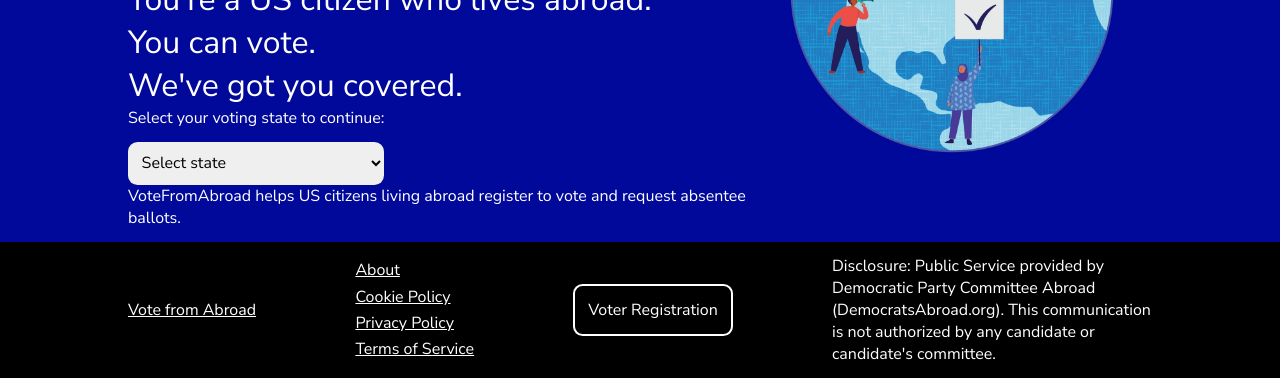
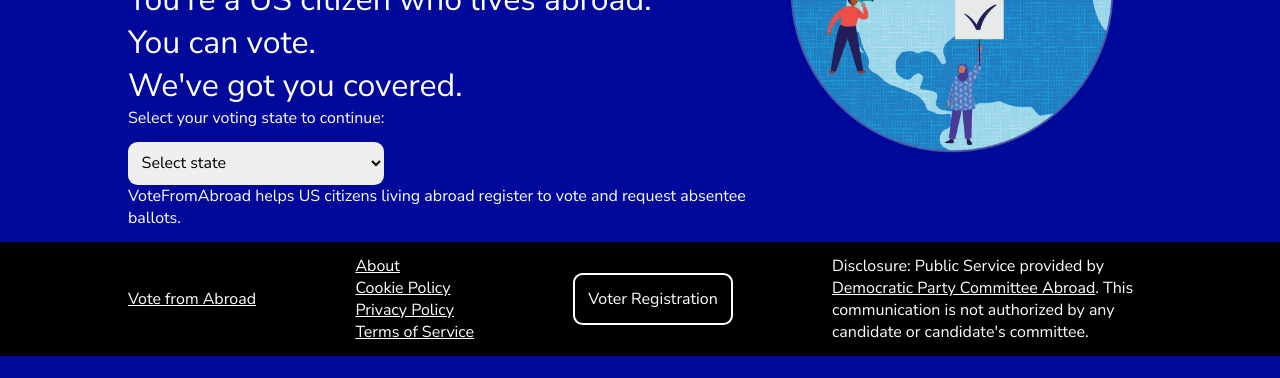
Before and after one commit to JulianBrasse/votefromabroad, a plain HTML site: page index.html in a window 1280 px wide. Shown: the part 437-815 px from the top of the page. Drawn offline with Linux system fonts and the light colour scheme.

Commit message:
Update index.html

```diff
--- a/index.html
+++ b/index.html
@@ -58,7 +58,7 @@
 		</main>
 		<footer>
 			<section>
-				<a href="#">Vote from Abroad</a>
+				<a class="bold" href="#">Vote from Abroad</a>
 			</section>
 			<section>
 				<a href="about">About</a>
@@ -70,7 +70,7 @@
 				<a class="button" href="voter-registration">Voter Registration</a>
 			</section>
 			<section>
-				<p>Disclosure: Public Service provided by Democratic Party Committee Abroad (DemocratsAbroad.org). This communication is not authorized by any candidate or candidate's committee.</p>
+				<p>Disclosure: Public Service provided by <a class="bold" href="//www.democratsabroad.org/">Democratic Party Committee Abroad</a>. This communication is not authorized by any candidate or candidate's committee.</p>
 			</section>
 		</footer>
 	</body>
```
